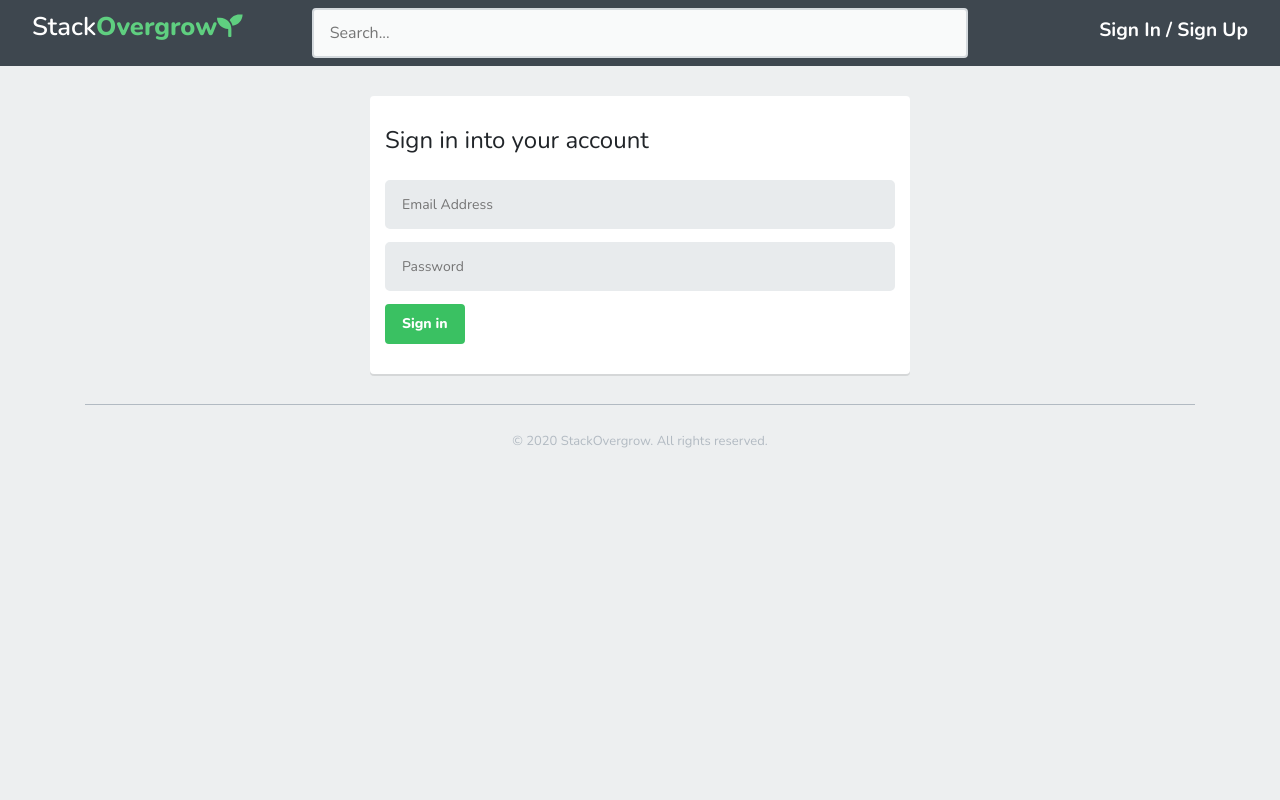
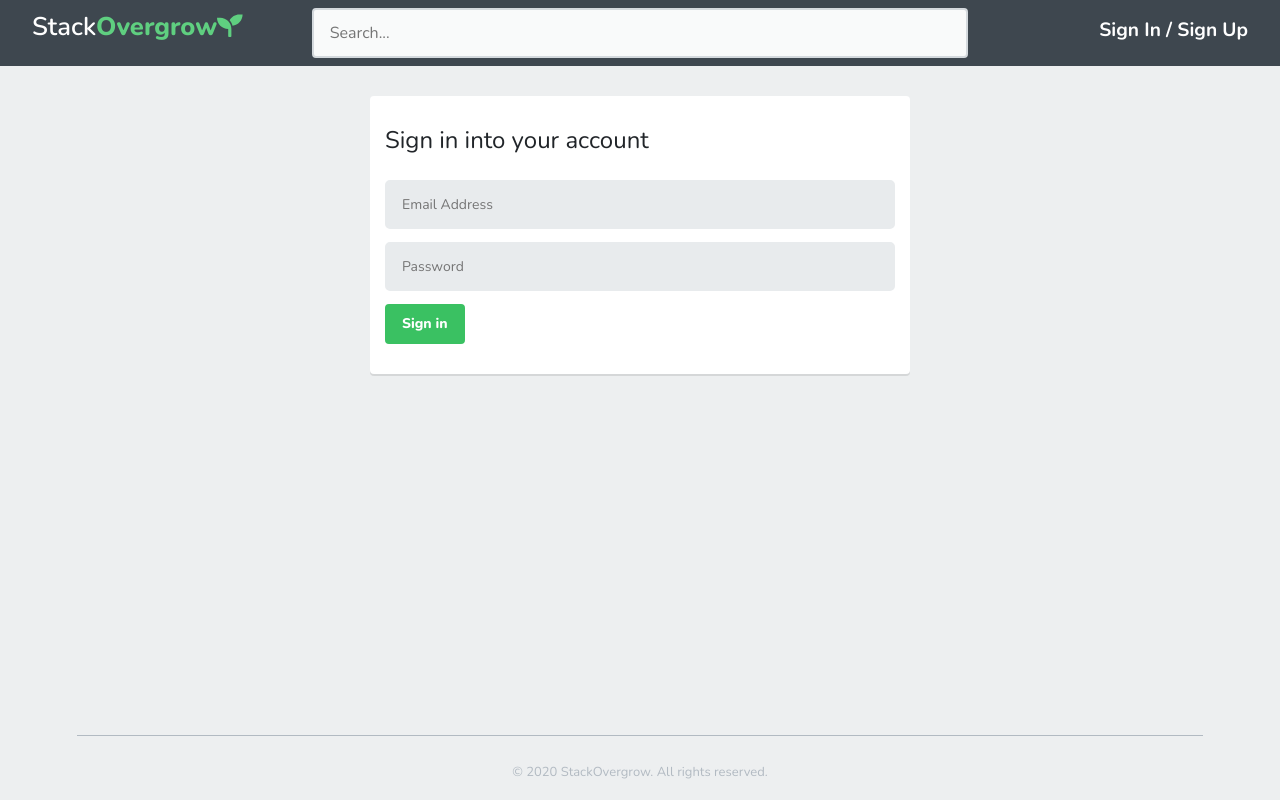
Before and after one commit to rifatcholakov/softuni-vue-project, a Vue app: page /sign-in in a window 1280 px wide. Built offline with nearby package versions, Linux system fonts and the light colour scheme; no server answers; what vuefire would draw is missing.

Commit message:
Footer fixed

```diff
--- a/public/index.html
+++ b/public/index.html
@@ -6,8 +6,16 @@
     <meta name="viewport" content="width=device-width,initial-scale=1.0">
     <link rel="icon" href="<%= BASE_URL %>favicon.ico">
     <title><%= htmlWebpackPlugin.options.title %></title>
+    <style>
+      body {
+        min-height: 100vh;
+        position: relative;
+        margin: 0;
+        padding-bottom: 100px;
+      }
+    </style>
   </head>
-  <body style="background: #edeff0;">
+  <body style="background: #edeff0; min-height:100vh;">
     <noscript>
       <strong>We're sorry but <%= htmlWebpackPlugin.options.title %> doesn't work properly without JavaScript enabled. Please enable it to continue.</strong>
     </noscript>
--- a/src/components/Footer.vue
+++ b/src/components/Footer.vue
@@ -1,6 +1,6 @@
 <template>
     <div class="container">
-        <footer>
+        <footer class="footer">
             <p class="copy">&copy; {{ year }} StackOvergrow. All rights reserved.</p>
         </footer>
     </div>
@@ -19,6 +19,10 @@ export default {
 <style scoped>
     footer {
         border-top: 1px solid #b2bac2;
+        position: absolute;
+        bottom: 0;
+        left: 6%;
+        right: 6%;
     }
 
     .copy {
```
